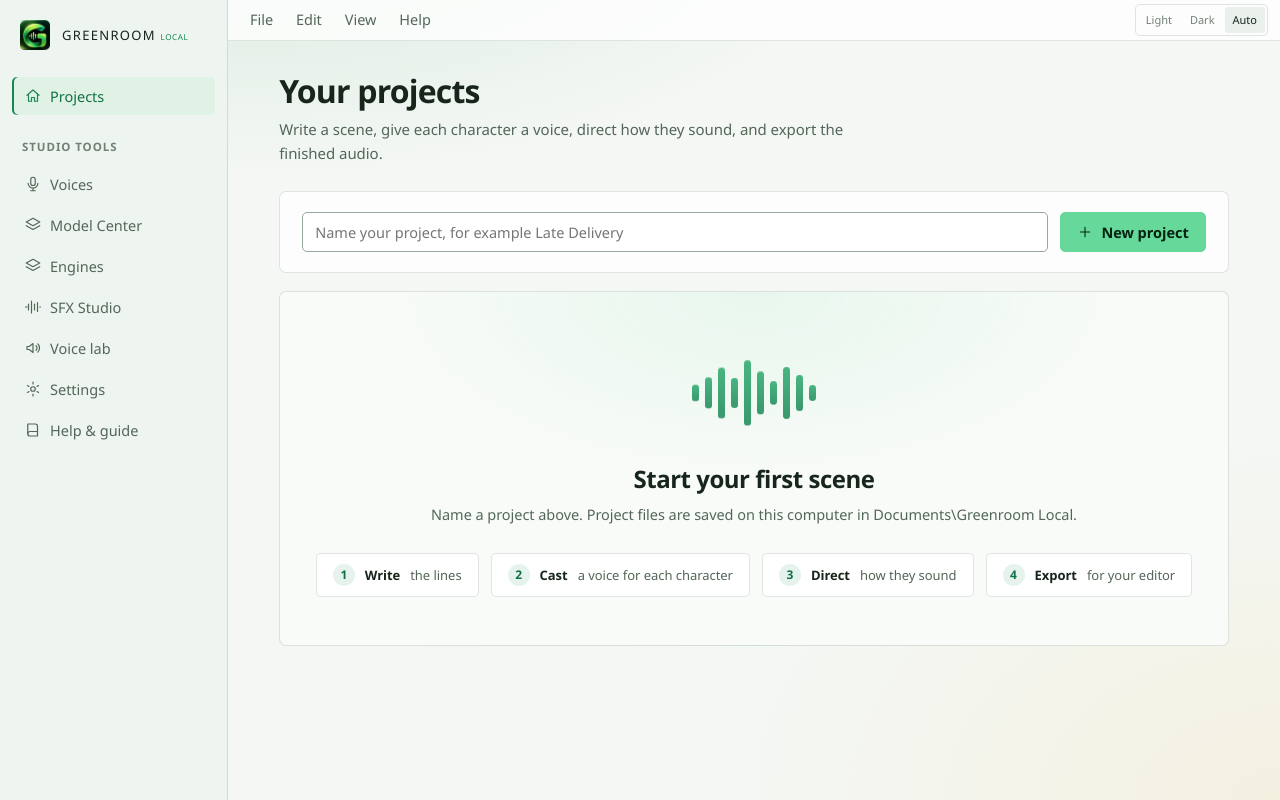
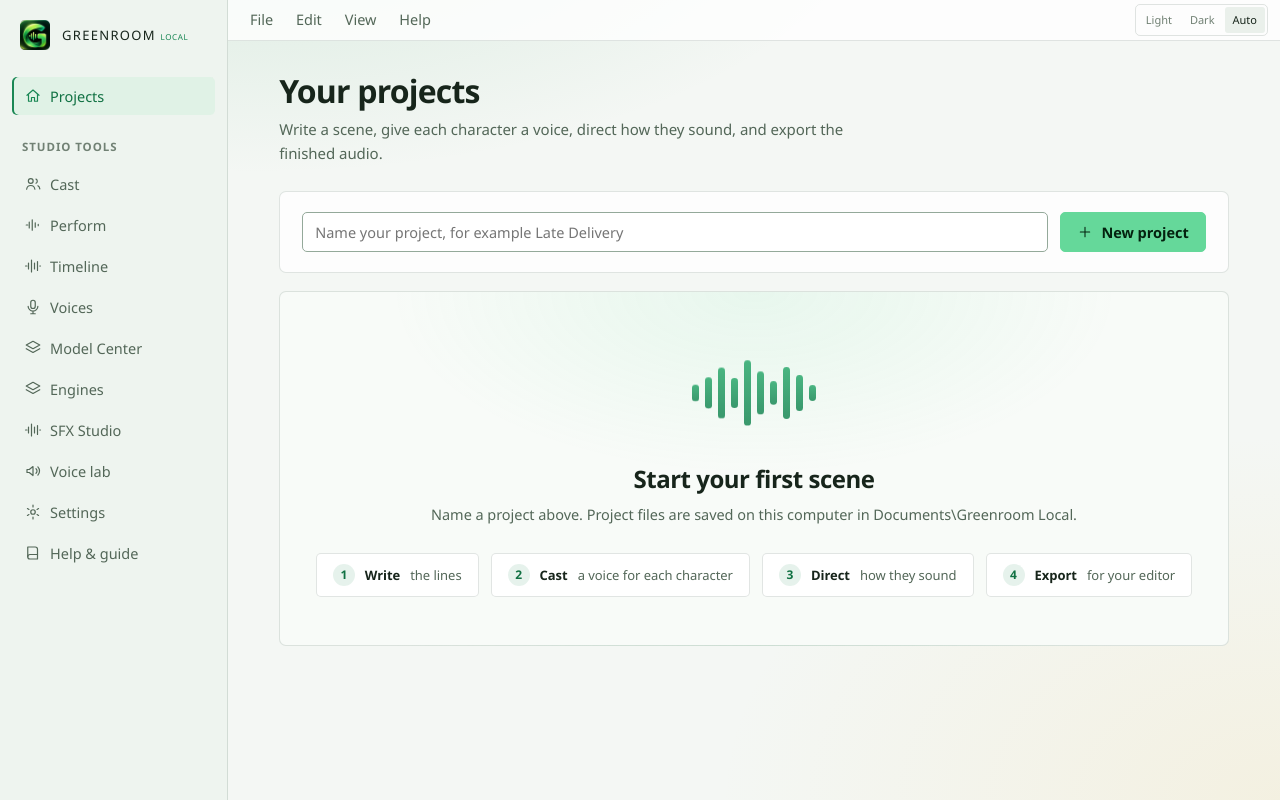
Before and after one commit to Olusegune/Greenroom_Local, a React (Vite) app in the folder app/: page / in a window 1280 px wide. Built offline with nearby package versions, Linux system fonts and the light colour scheme.

Commit message:
Expose project tools and clarify model setup

```diff
--- a/app/src/App.tsx
+++ b/app/src/App.tsx
@@ -82,6 +82,11 @@ function Shell() {
           </>
         )}
         <h3>Studio tools</h3>
+        {!project && <>
+          <Item id="cast" label="Cast" icon={<CastIcon size={18} />} />
+          <Item id="perform" label="Perform" icon={<Render size={18} />} />
+          <Item id="timeline" label="Timeline" icon={<Wave size={18} />} />
+        </>}
         <Item id="voices" label="Voices" icon={<VoicesIcon size={18} />} />
         <Item id="models" label="Model Center" icon={<Layers size={18} />} />
         <Item id="engines" label="Engines" icon={<Layers size={18} />} />
--- a/app/src/screens/Cast.tsx
+++ b/app/src/screens/Cast.tsx
@@ -15,7 +15,7 @@ export default function Cast() {
   const { project, edit, library, go } = useApp();
   const sample = useSample();
   const [engine, setEngine] = useState<Engine | "all">("all");
-  if (!project) return null;
+  if (!project) return <section><h1>Cast</h1><Empty title="Open a project first" action={<button className="primary" onClick={() => go("home")}>Open Projects</button>}>Create or open a project, then assign voices to its characters here.</Empty></section>;
 
   const used = new Set(project.lines.map((l) => l.characterId));
   const cast = project.characters.filter((c) => used.has(c.id));
--- a/app/src/screens/Perform.tsx
+++ b/app/src/screens/Perform.tsx
@@ -25,7 +25,7 @@ export default function Perform() {
   const [thinking, setThinking] = useState(false);
   const [review, setReview] = useState<DirectorResult | null>(null);
   const stop = useRef(false);
-  if (!project) return null;
+  if (!project) return <section><h1>Perform</h1><Empty title="Open a project first" action={<button className="primary" onClick={() => go("home")}>Open Projects</button>}>Create or open a project, then direct lines and generate takes here.</Empty></section>;
 
   const dict: Pronunciation[] = project.pronunciations ?? [];
   const charOf = (l: Line): Character | undefined => project.characters.find((c) => c.id === l.characterId);
--- a/app/src/screens/Timeline.tsx
+++ b/app/src/screens/Timeline.tsx
@@ -38,6 +38,7 @@ interface Lane {
 
 export default function Timeline() {
   const { project, edit, toast, go, undo, redo, canUndo, canRedo } = useApp();
+  if (!project) return <section><h1>Timeline</h1><Empty title="Open a project first" action={<button className="primary" onClick={() => go("home")}>Open Projects</button>}>Create or open a project, then arrange dialogue, music, and effects here.</Empty></section>;
   const { busy, run } = useBusy();
   const scroller = useRef<HTMLDivElement>(null);
   const audio = useRef<HTMLAudioElement>(null);
```
